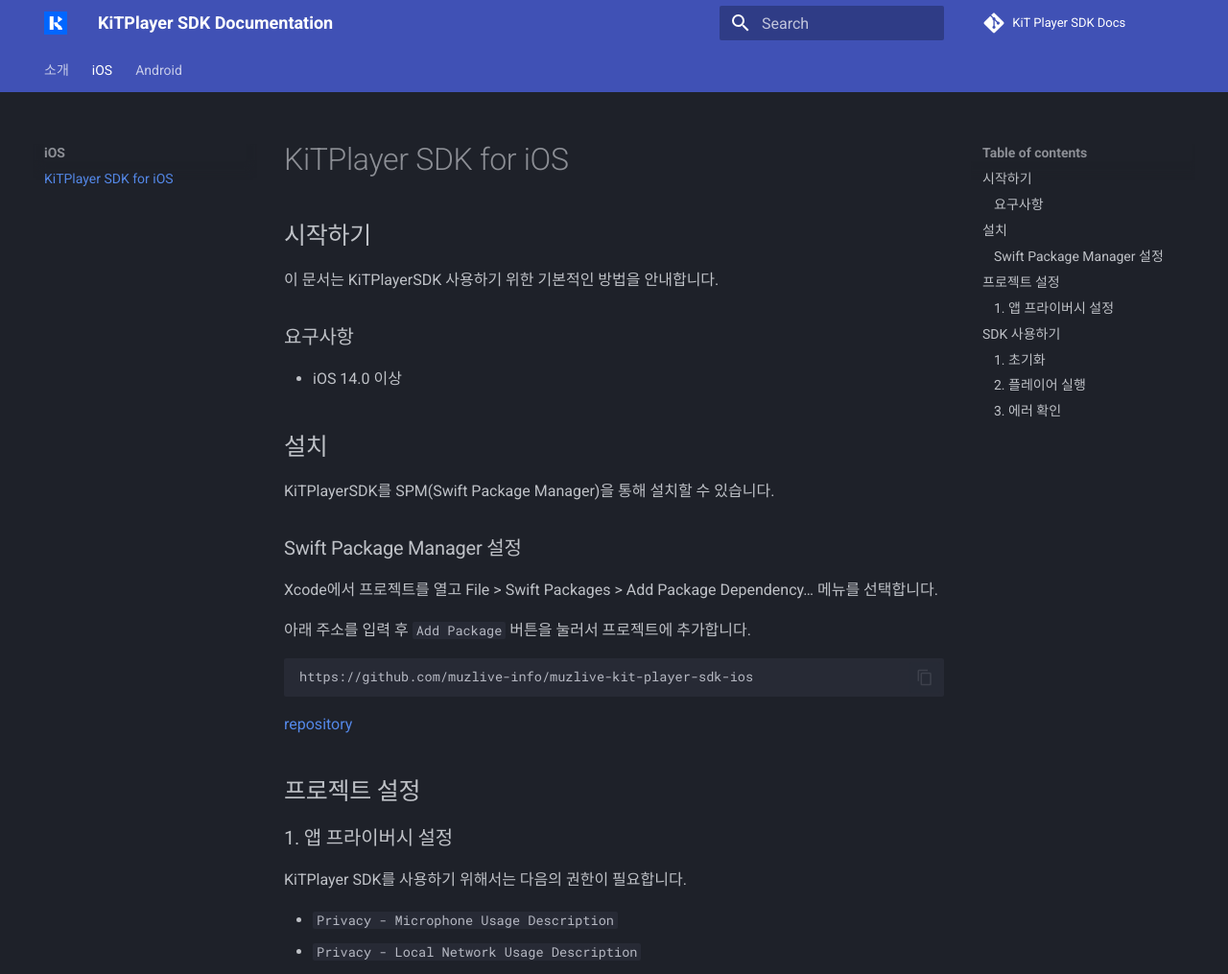
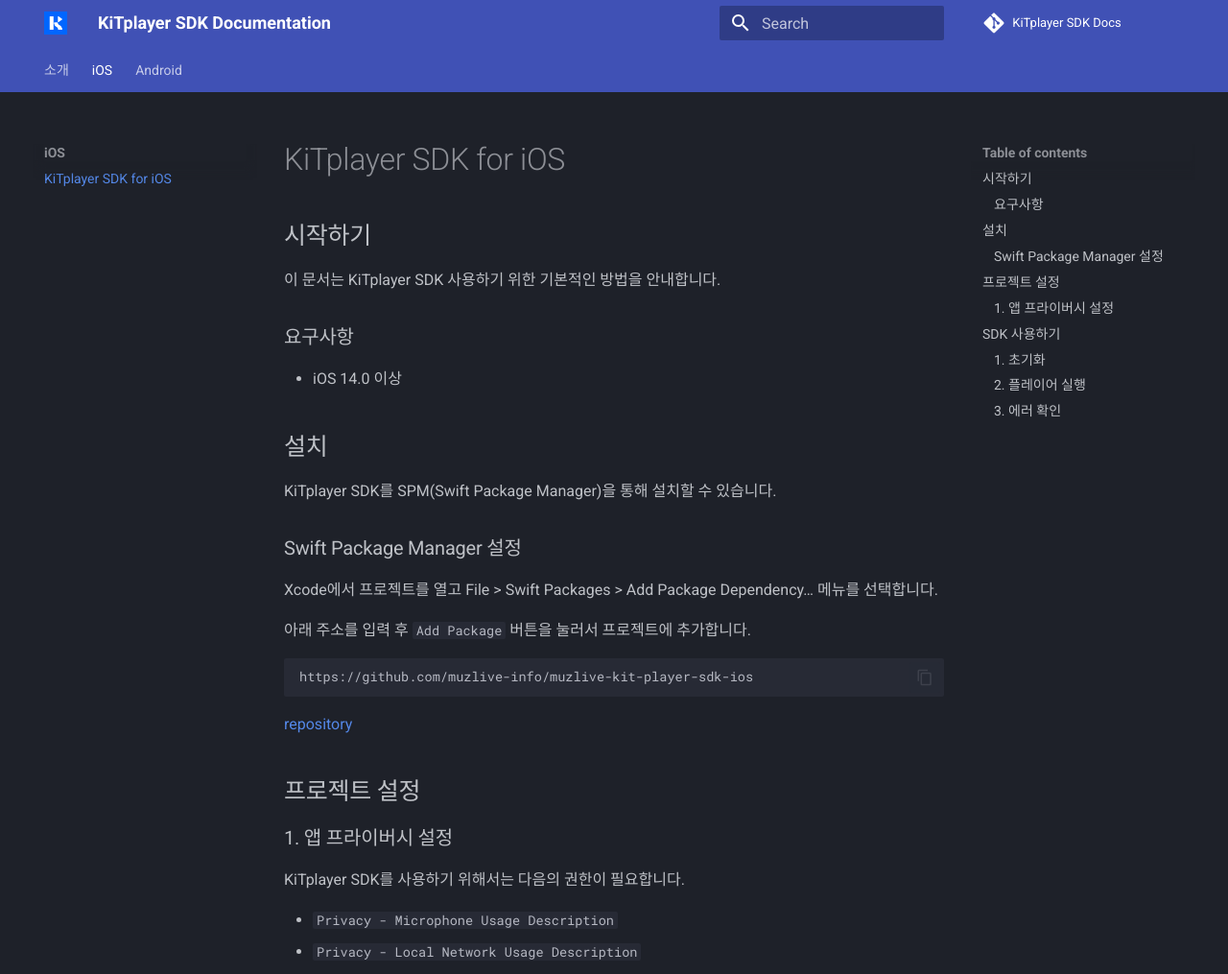
Before and after one commit to kitbetter-web/kit-player-sdk-docs, an MkDocs documentation site: the page built from docs/iOS/tutorial.md, in a window 1280 px wide and 1400 px high. Shown: the top 1015 px of the window at 96% size. Built offline with MkDocs 1.6.1 and Material for MkDocs 9.7.7, drawn with Linux system fonts in a browser that asks for light colours; comment, search, counter and statistics services are not loaded; some of the changed text lies outside the part shown.

Commit message:
KiTPlayer -> KiTplayer

````diff
--- a/docs/iOS/tutorial.md
+++ b/docs/iOS/tutorial.md
@@ -1,13 +1,13 @@
-# KiTPlayer SDK for iOS
+# KiTplayer SDK for iOS
 
 ## 시작하기
-이 문서는 KiTPlayerSDK 사용하기 위한 기본적인 방법을 안내합니다.
+이 문서는 KiTplayer SDK 사용하기 위한 기본적인 방법을 안내합니다.
 
 ### 요구사항
 - iOS 14.0 이상
 
 ## 설치
-KiTPlayerSDK를 SPM(Swift Package Manager)을 통해 설치할 수 있습니다.
+KiTplayer SDK를 SPM(Swift Package Manager)을 통해 설치할 수 있습니다.
 
 ### Swift Package Manager 설정
 Xcode에서 프로젝트를 열고 File > Swift Packages > Add Package Dependency… 메뉴를 선택합니다.
@@ -23,7 +23,7 @@
 
 ### 1. 앱 프라이버시 설정
 
-KiTPlayer SDK를 사용하기 위해서는 다음의 권한이 필요합니다.
+KiTplayer SDK를 사용하기 위해서는 다음의 권한이 필요합니다.
 
 - `Privacy - Microphone Usage Description`
 - `Privacy - Local Network Usage Description`
@@ -56,7 +56,7 @@
 
 ### 1. 초기화
 
-KiTPlayer SDK를 사용하기 위해서는 앱이 시작될 때 SDK를 초기화해야 합니다.
+KiTplayer SDK를 사용하기 위해서는 앱이 시작될 때 SDK를 초기화해야 합니다.
 이 작업은 `AppDelegate`의 `application(_:didFinishLaunchingWithOptions:)` 메서드에서 수행됩니다.
 
 ```swift
--- a/mkdocs.yml
+++ b/mkdocs.yml
@@ -1,6 +1,6 @@
-site_name: KiTPlayer SDK Documentation
+site_name: KiTplayer SDK Documentation
 repo_url: https://github.com/kitbetter-web/kit-player-sdk-docs.git
-repo_name: KiT Player SDK Docs
+repo_name: KiTplayer SDK Docs
 
 theme:
   name: 'material'
````
Also changed, not shown: README.md (+1 -1 lines), docs/index.md (+2 -2 lines).
